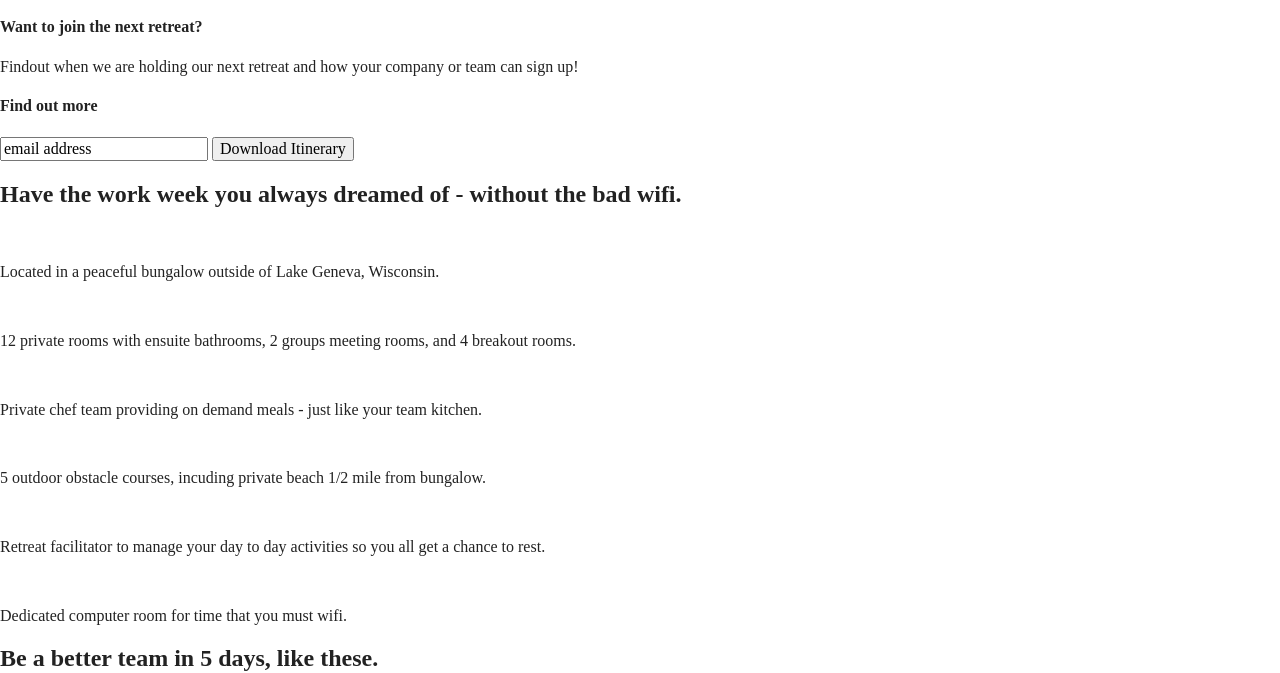
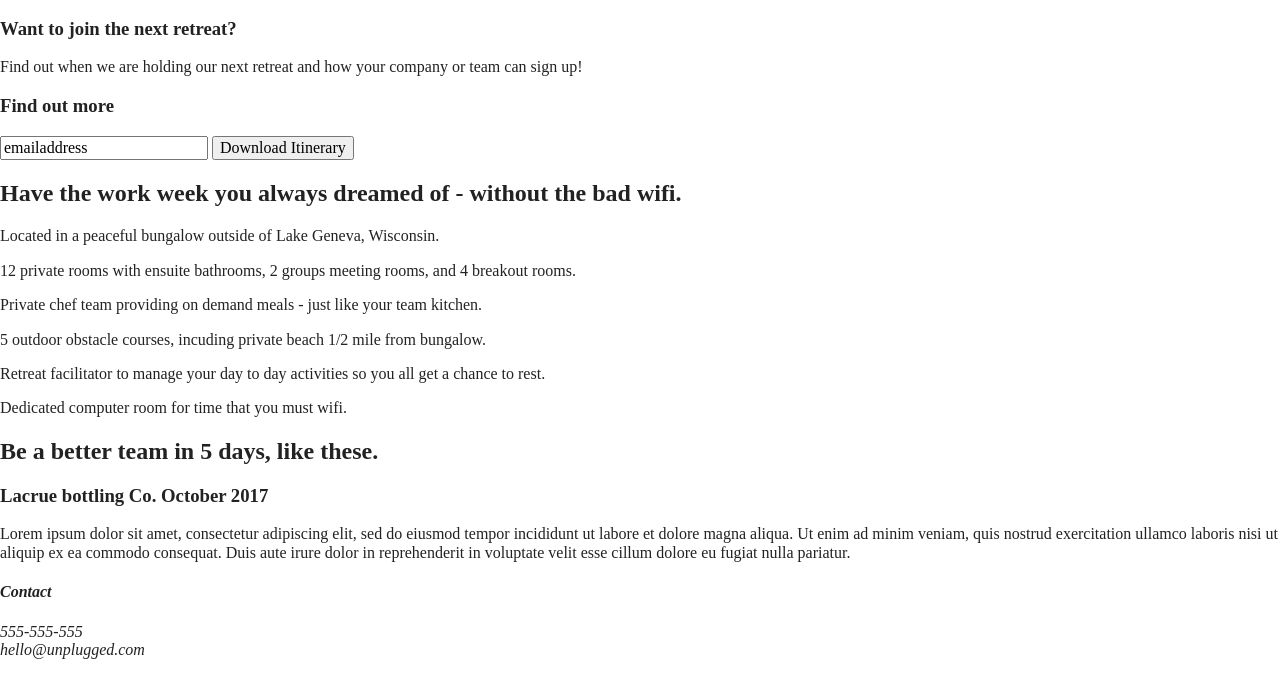
Before and after one commit to renazh/206-unplugged, a website built with Parcel: page index.html in a window 1280 px wide. Shown: the part 134-807 px from the top of the page. Built offline with nearby package versions, Linux system fonts and the light colour scheme.

Commit message:
Edited features and reviews section

```diff
--- a/index.html
+++ b/index.html
@@ -39,61 +39,72 @@
 
   <main>
     <section class="hero-area">
-      <h1>Retreat from the desk, return refreshed.</h1>
+      <div class="content-wrapper">
+        <h1>Retreat from the desk, return refreshed.</h1>
+      </div>
     </section>
 
     <aside>
-      <div class="newsletter">
+      <div class="content-wrapper">
 
         <div class="form-description">
-          <h4>Want to join the next retreat?</h4>
-          <p>Findout when we are holding our next retreat and how your company or team can sign up!</p>
+          <h3>Want to join the next retreat?</h3>
+          <p>Find out when we are holding our next retreat and how your company or team can sign up!</p>
         </div>
 
         <div class="form">
-          <h4>Find out more</h4>
-          <input type="text" name="name" value="email address">
+          <h3>Find out more</h3>
+          <input type="text" name="name" value="emailaddress">
           <input type="button" value="Download Itinerary">
 
         </div>
       </div>
+    </aside>
 
-      <div class="details">
+    <section class="features">
+      <div class="content-wrapper">
         <h2>Have the work week you always dreamed of - without the bad wifi.</h2>
-        <div class="section-one">
-          <img src="" />
-          <p>Located in a peaceful bungalow outside of Lake Geneva, Wisconsin.</p>
-        </div>
-        <div class="section-two">
-          <img src="" />
-          <p>12 private rooms with ensuite bathrooms, 2 groups meeting rooms, and 4 breakout rooms.</p>
-        </div>
-        <div class="section-three">
-          <img src="" />
-          <p>Private chef team providing on demand meals - just like your team kitchen.</p>
-        </div>
-        <div class="section-four">
-          <img src="" />
-          <p>5 outdoor obstacle courses, incuding private beach 1/2 mile from bungalow.</p>
-        </div>
-        <div class="section-five">
-          <img src="" />
-          <p>Retreat facilitator to manage your day to day activities so you all get a chance to rest.</p>
-        </div>
-        <div class="section-six">
-          <img src="" />
-          <p>Dedicated computer room for time that you must wifi.</p>
+        <div class="features-items">
+          <article>
+              <p class="fontawesome-icon"></p>
+              <p class="feature-item-description">Located in a peaceful bungalow outside of Lake Geneva, Wisconsin.</p>
+          </article>
+          <article>
+              <p class="fontawesome-icon"></p>
+              <p class="feature-item-description">12 private rooms with ensuite bathrooms, 2 groups meeting rooms, and 4 breakout rooms.</p>
+          </article>
+          <article>
+              <p class="fontawesome-icon"></p>
+              <p class="feature-item-description">Private chef team providing on demand meals - just like your team kitchen.</p>
+          </article>
+          <article>
+              <p class="fontawesome-icon"></p>
+              <p class="feature-item-description">5 outdoor obstacle courses, incuding private beach 1/2 mile from bungalow.</p>
+          </article>
+          <article>
+              <p class="fontawesome-icon"></p>
+              <p class="feature-item-description">Retreat facilitator to manage your day to day activities so you all get a chance to rest.</p>
+          </article>
+          <article>
+              <p class="fontawesome-icon"></p>
+              <p class="feature-item-description">Dedicated computer room for time that you must wifi.</p>
+          </article>
         </div>
       </div>
+    </section>
 
-      <div class="previous-retreats">
+    <section class="reviews">
+      <div class="content-wrapper">
         <h2>Be a better team in 5 days, like these.</h2>
-        <img src="" />
-        <h3>Lacrue bottling Co.</h3>
-        <h3>October 2017</h3>
-        <p>Paragraph</p>
+        <article>
+          <div>
+            <h3>Lacrue bottling Co. October 2017</h3>
+            <p>Lorem ipsum dolor sit amet, consectetur adipiscing elit, sed do eiusmod tempor incididunt ut labore et	dolore magna aliqua. Ut enim ad minim veniam, quis nostrud exercitation ullamco laboris nisi ut aliquip	ex ea commodo consequat. Duis aute irure dolor in reprehenderit in voluptate velit esse cillum dolore eu	fugiat nulla pariatur.</p>
+          </div>
+        <article>
       </div>
-    </aside>
+    </section>
+
   </main>
 
   <footer>
@@ -101,13 +112,13 @@
       <div class="footer-content">
 
         <address class="contact">
-          <h3>Contact</h3>
-          <p>555-555-555</p>
-          <p>hello@unplugged.com</p>
+          <h4>Contact</h4>
+          <p>555-555-555<br>
+          hello@unplugged.com</p>
         </address>
 
         <div class="social">
-          <h3>Social</h3>
+          <h4>Social</h4>
           <div class="social-icons">
             <p><a href="https://www.facebook.com" target="_blank"></a></p>
             <p><a href="https://www.twitter.com" target="_blank"></a></p>
@@ -118,6 +129,7 @@
     </div>
 
     <div class="copyright">
+      <p>Copyright 2019 | Unplugged</p>
     </div>
   </footer>
 
```
